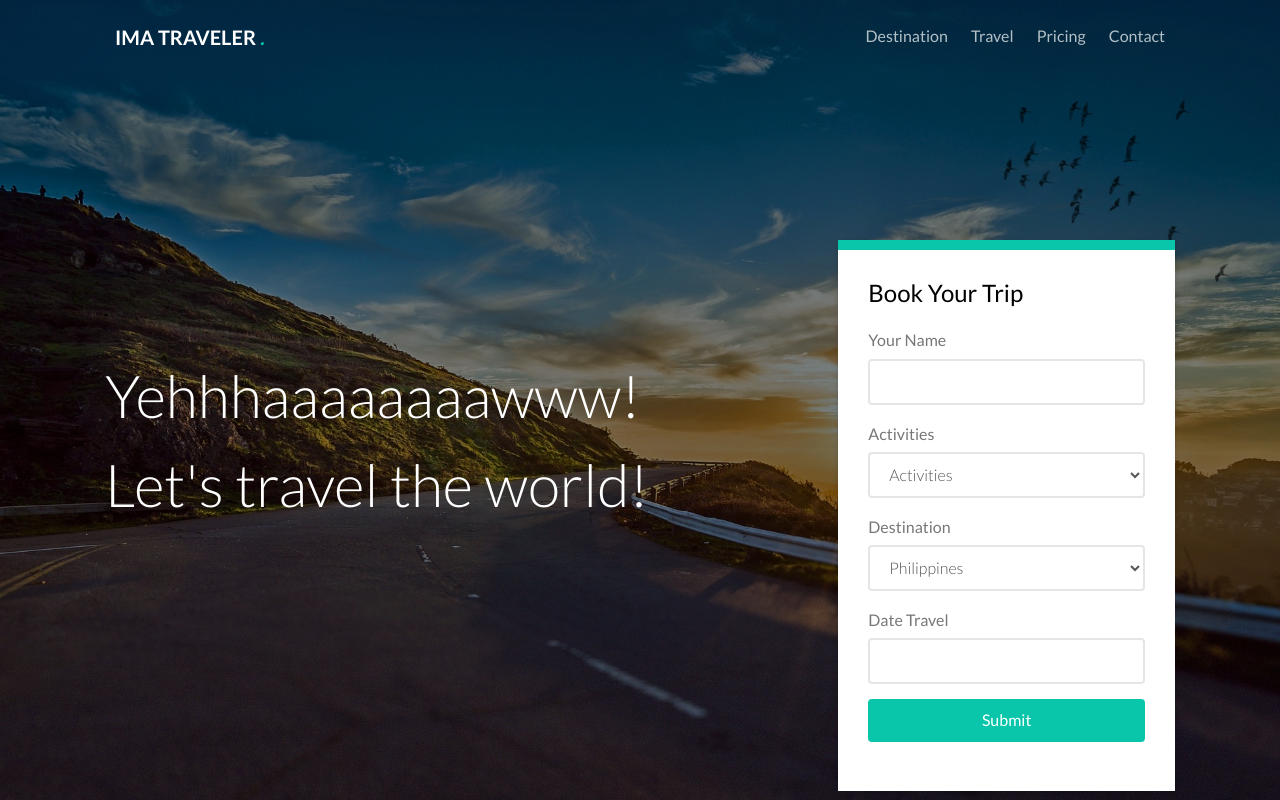
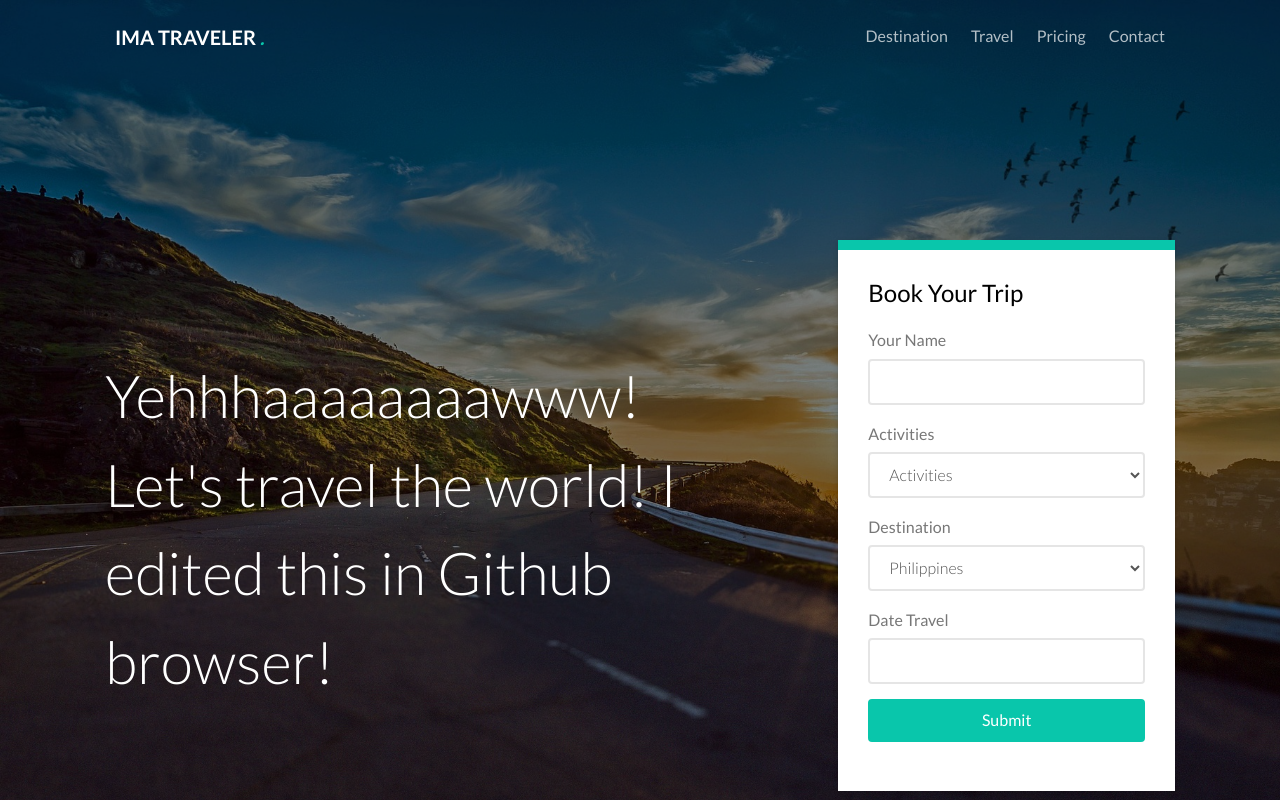
Before and after one commit to wwcc777/test, a plain HTML site: page traveler/index.html in a window 1280 px wide. Shown: the top 800 px of the page. Drawn offline with Linux system fonts and the light colour scheme; files whose address does not match are found by name.

Commit message:
Update index.html
Edit done in github browser.

```diff
--- a/traveler/index.html
+++ b/traveler/index.html
@@ -102,7 +102,7 @@
 
 					<div class="row row-mt-15em">
 						<div class="col-md-7 mt-text animate-box" data-animate-effect="fadeInUp">
-							<h1>Yehhhaaaaaaaawww! Let's travel the world!</h1>
+							<h1>Yehhhaaaaaaaawww! Let's travel the world! I edited this in Github browser!</h1>
 						</div>
 						<div class="col-md-4 col-md-push-1 animate-box" data-animate-effect="fadeInRight">
 							<div class="form-wrap">
```
